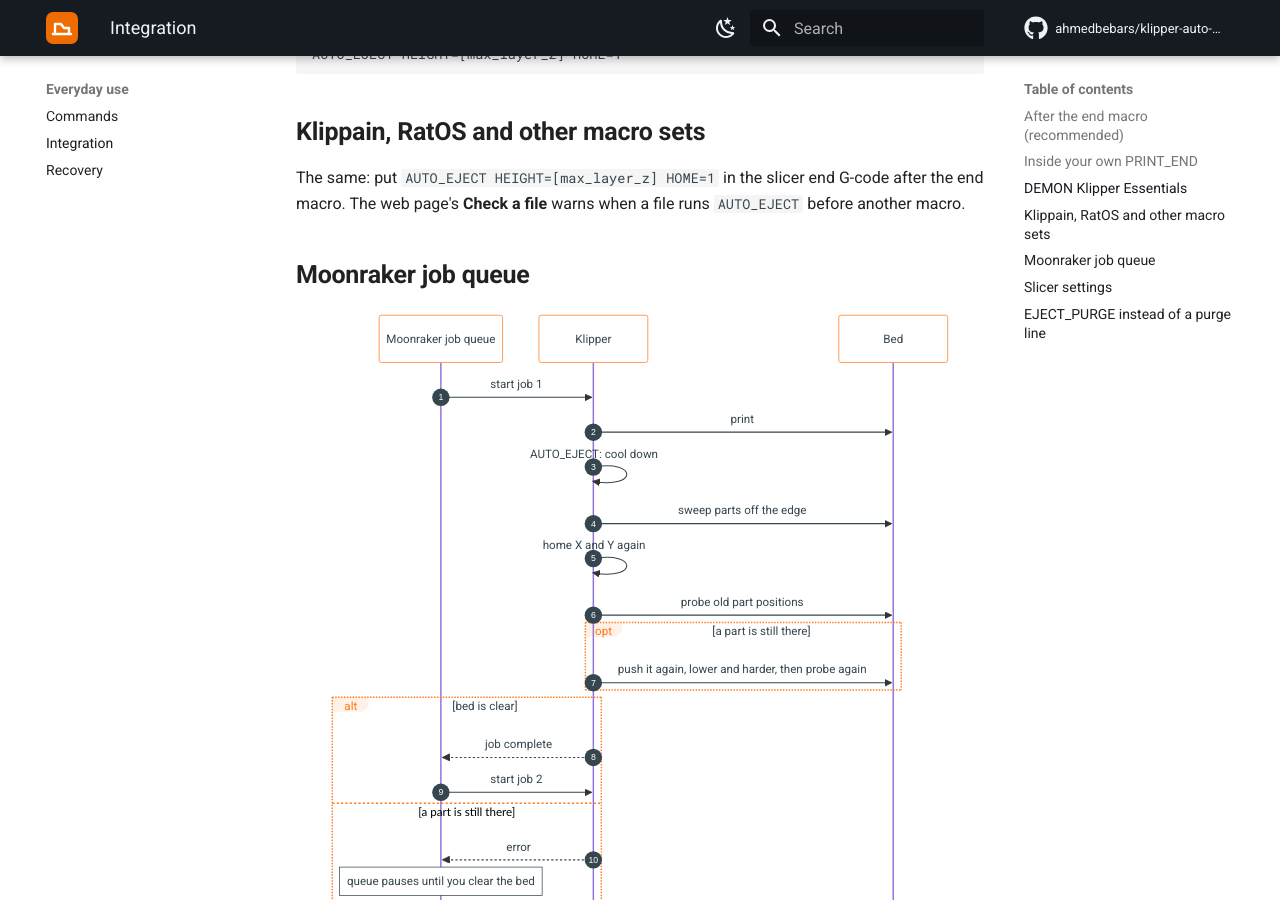
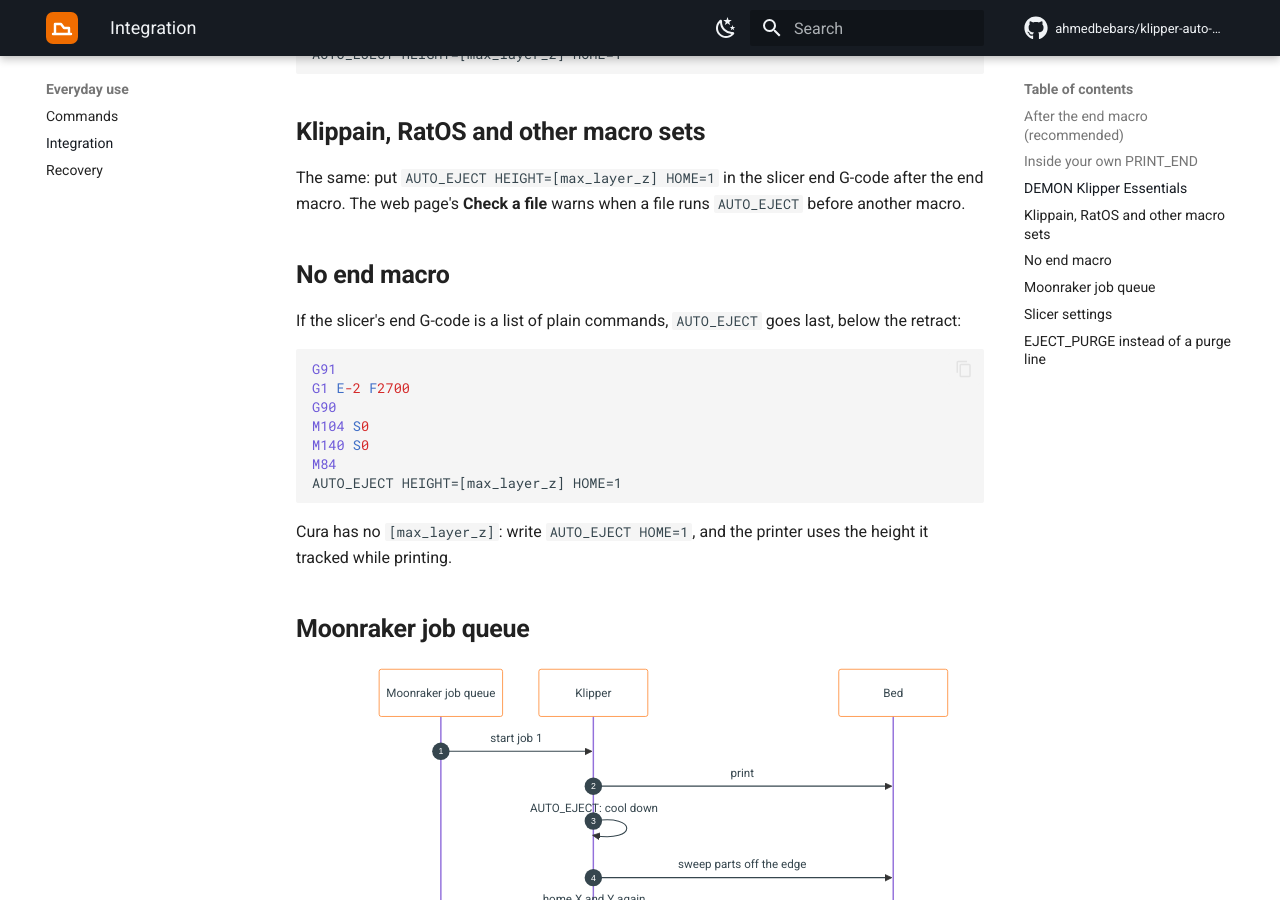
Before and after one commit to ahmedbebars/klipper-auto-eject, an MkDocs documentation site: the page built from docs/integration.md, in a window 1280 px wide and 900 px high, scrolled down 1926 px. Built offline with MkDocs 1.6.1 and Material for MkDocs 9.7.7, drawn with Linux system fonts in a browser that asks for light colours; comment, search, counter and statistics services are not loaded.

Commit message:
Docs: AUTO_EJECT in an end G-code without an end macro

````diff
--- a/docs/integration.md
+++ b/docs/integration.md
@@ -81,6 +81,24 @@
 The same: put `AUTO_EJECT HEIGHT=[max_layer_z] HOME=1` in the slicer end G-code after the end
 macro. The web page's **Check a file** warns when a file runs `AUTO_EJECT` before another macro.
 
+## No end macro
+
+If the slicer's end G-code is a list of plain commands, `AUTO_EJECT` goes last, below the
+retract:
+
+```gcode
+G91
+G1 E-2 F2700
+G90
+M104 S0
+M140 S0
+M84
+AUTO_EJECT HEIGHT=[max_layer_z] HOME=1
+```
+
+Cura has no `[max_layer_z]`: write `AUTO_EJECT HOME=1`, and the printer uses the height it
+tracked while printing.
+
 ## Moonraker job queue
 
 ```mermaid
````
